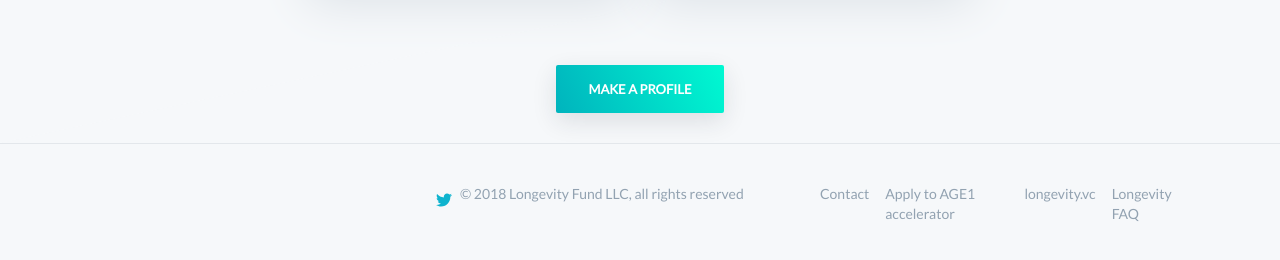
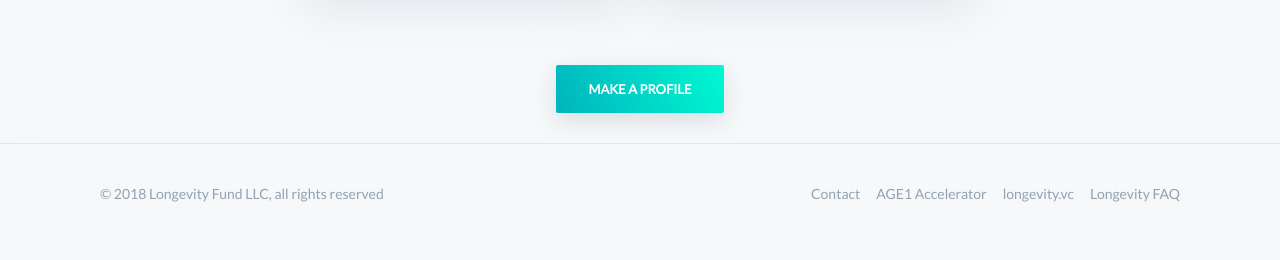
Before and after one commit to celinehh/biobay, a website: page index.html in a window 1280 px wide. Shown: the part 1654-1914 px from the top of the page. Drawn offline with nearby package versions, Linux system fonts and the light colour scheme.

Commit message:
Update index.html
fixed footer awkwardness

```diff
--- a/index.html
+++ b/index.html
@@ -156,7 +156,7 @@
                             <a href="mailto:laura@longevity.vc">Contact</a>
                         </li>
                         <li>
-                            <a href="https://age1.com">Apply to AGE1 accelerator</a>
+                            <a href="https://age1.com">AGE1 Accelerator</a>
 						</li>
 						<li>
                             <a href="https://www.longevity.vc">longevity.vc</a>
@@ -165,18 +165,7 @@
                             <a href="https://www.ldeming.com/longevityfaq">Longevity FAQ</a>
 						</li>
                     </ul>
-                    <ul class="footer-social-links list-reset">
 
-                        <li>
-                            <a href="https://twitter.com/LauraDeming?ref_src=twsrc%5Egoogle%7Ctwcamp%5Eserp%7Ctwgr%5Eauthor">
-                                <span class="screen-reader-text">Twitter</span>
-                                <svg width="16" height="16" xmlns="http://www.w3.org/2000/svg">
-                                    <path d="M16 3c-.6.3-1.2.4-1.9.5.7-.4 1.2-1 1.4-1.8-.6.4-1.3.6-2.1.8-.6-.6-1.5-1-2.4-1-1.7 0-3.2 1.5-3.2 3.3 0 .3 0 .5.1.7-2.7-.1-5.2-1.4-6.8-3.4-.3.5-.4 1-.4 1.7 0 1.1.6 2.1 1.5 2.7-.5 0-1-.2-1.5-.4C.7 7.7 1.8 9 3.3 9.3c-.3.1-.6.1-.9.1-.2 0-.4 0-.6-.1.4 1.3 1.6 2.3 3.1 2.3-1.1.9-2.5 1.4-4.1 1.4H0c1.5.9 3.2 1.5 5 1.5 6 0 9.3-5 9.3-9.3v-.4C15 4.3 15.6 3.7 16 3z" fill="#0EB3CE"/>
-                                </svg>
-                            </a>
-                        </li>
-
-                    </ul>
                     <div class="footer-copyright">&copy; 2018 Longevity Fund LLC, all rights reserved</div>
                 </div>
             </div>
```
